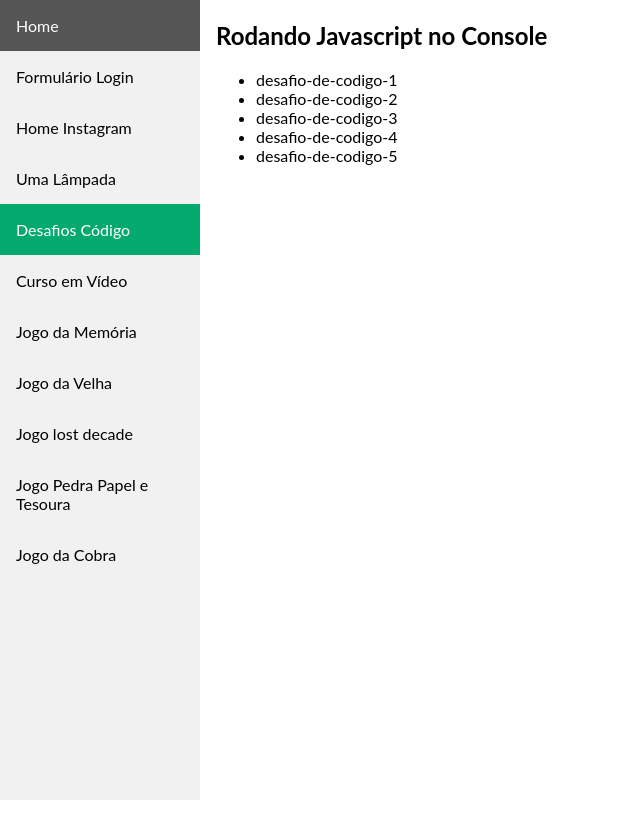
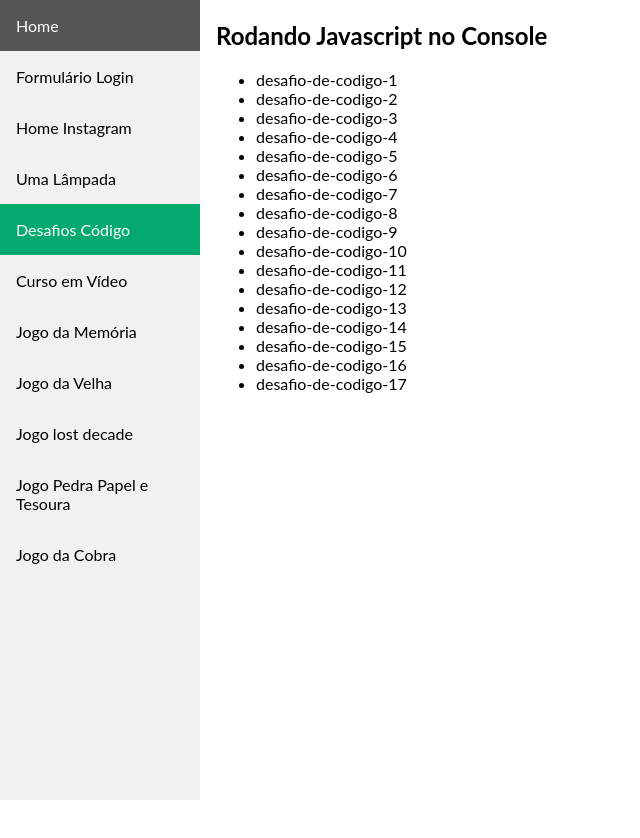
Before and after one commit to douglasabnovato/aplicativos, a plain HTML site: page desafios-codigo/index.html in a window 1280 px wide. Shown: the whole page, without its empty margins (0-640 px from the left). Drawn offline with Linux system fonts and the light colour scheme; files that its build step writes are made by us from their sources.

Commit message:
detalhes para próximas tarefas de novos itens do menu

```diff
--- a/desafios-codigo/index.html
+++ b/desafios-codigo/index.html
@@ -97,6 +97,18 @@
         <li>desafio-de-codigo-3</li>
         <li>desafio-de-codigo-4</li>
         <li>desafio-de-codigo-5</li>
+        <li>desafio-de-codigo-6</li>
+        <li>desafio-de-codigo-7</li>
+        <li>desafio-de-codigo-8</li>
+        <li>desafio-de-codigo-9</li>
+        <li>desafio-de-codigo-10</li>
+        <li>desafio-de-codigo-11</li>
+        <li>desafio-de-codigo-12</li>
+        <li>desafio-de-codigo-13</li>
+        <li>desafio-de-codigo-14</li>
+        <li>desafio-de-codigo-15</li>
+        <li>desafio-de-codigo-16</li>
+        <li>desafio-de-codigo-17</li>
       </ul>
     </div>
     <script src="./desafio-de-codigo-1.js"></script>
```
Also changed, not shown: desafios-codigo/desafio-de-codigo-12.js (renamed from dio-spread-fullstack-developer/colecoes/maps.js), desafios-codigo/desafio-de-codigo-13.js (renamed from dio-spread-fullstack-developer/colecoes/sets.js), desafios-codigo/desafio-de-codigo-14.js (renamed from dio-spread-fullstack-developer/funcoes/alunosAprovados.js), desafios-codigo/desafio-de-codigo-15.js (renamed from dio-spread-fullstack-developer/funcoes/this.js), desafios-codigo/desafio-de-codigo-16.js (renamed from dio-spread-fullstack-developer/variaveis-tipos/palindromo.js), desafios-codigo/desafio-de-codigo-17.js (renamed from dio-spread-fullstack-developer/variaveis-tipos/substituirPares.js), desafios-codigo/readme.md, dio-spread-fullstack-developer/colecoes/readme.md (deleted), dio-spread-fullstack-developer/funcoes/readme.md (deleted), dio-spread-fullstack-developer/variaveis-tipos/readme.md (deleted).
